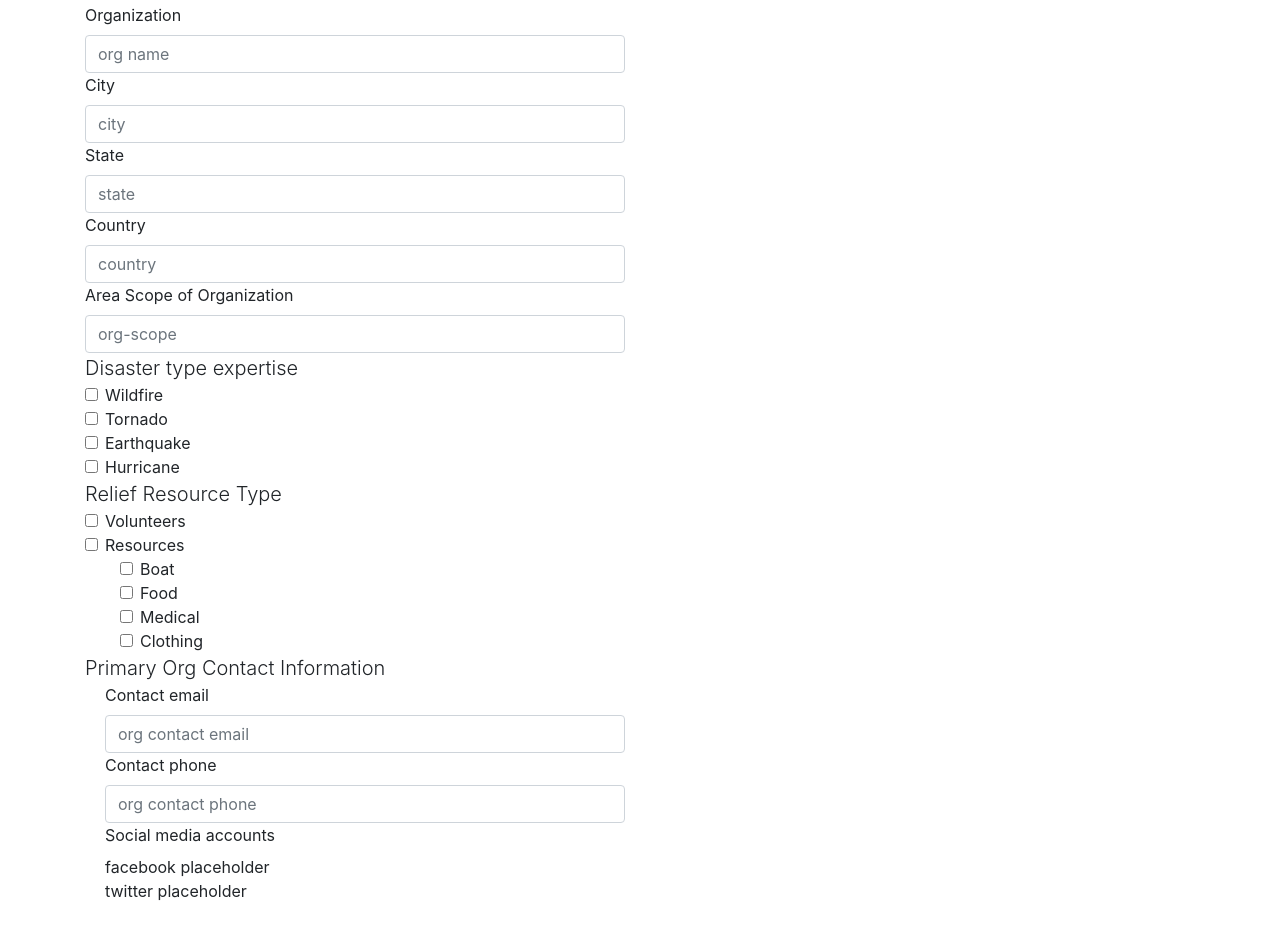
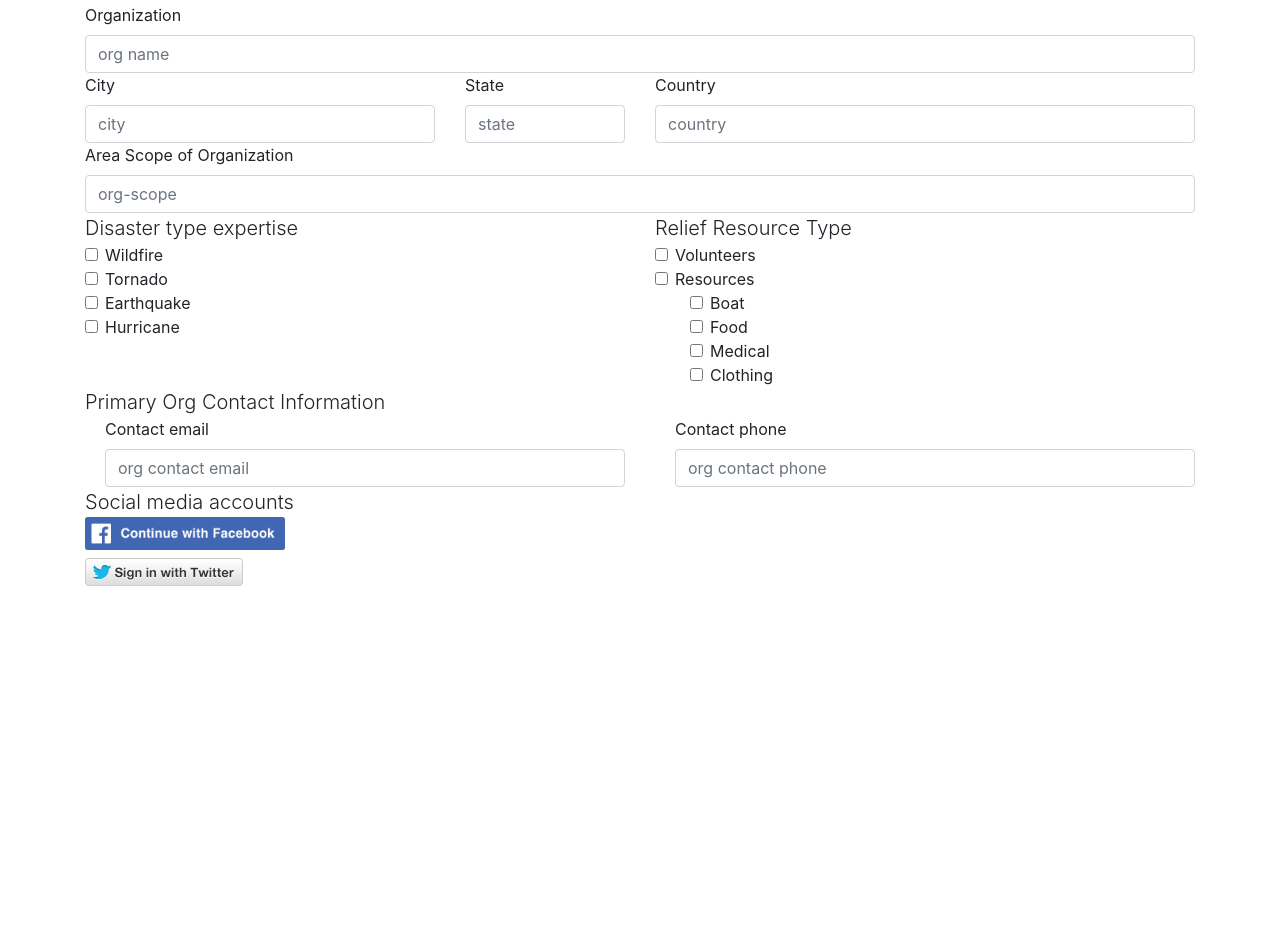
Before and after one commit to PaulACoroneos/ReElevate, a plain HTML site: page assets/pages/organization.html in a window 1280 px wide. Shown: the part 241-1168 px from the top of the page. After the commit the page ends 851 px from the top, so only its background shows below. Drawn offline with nearby package versions, Linux system fonts and the light colour scheme.

Commit message:
updated sql script and added schema.png

```diff
--- a/assets/pages/organization.html
+++ b/assets/pages/organization.html
@@ -55,30 +55,36 @@
             <p class="lead">Welcome organization owner. Please signup below!</p>
         </div>
         <div class="row">
-            <div class="col-6">
+            <div class="col-12">
                 <form class="needs-validation" novalidate="">
                     <div class="row">
                         <div class="col-12">
                             <label for="organization">Organization</label>
                             <input id="organization" class="form-control" placeholder="org name" value="" required="" type="text">
                         </div>
-                        <div class="col-12">
+                    </div>
+                    <div class="row">
+                        <div class="col-4">
                             <label for="city">City</label>
                             <input id="city" class="form-control" placeholder="city" value="" required="" type="text">
                         </div>
-                        <div class="col-12">
+                        <div class="col-2">
                             <label for="state">State</label>
                             <input id="state" class="form-control" placeholder="state" value="" required="" type="text">
                         </div>
-                        <div class="col-12">
+                        <div class="col-6">
                             <label for="country">Country</label>
                             <input id="country" class="form-control" placeholder="country" value="" required="" type="text">
                         </div>
+                    </div>
+                    <div class="row">
                         <div class="col-12">
                             <label for="org-scope">Area Scope of Organization</label>
                             <input id="org-scope" class="form-control" placeholder="org-scope" value="" required="" type="text">
                         </div>
-                        <div class="col-12">
+                    </div>
+                    <div class="row">
+                        <div class="col-6">
                             <div class="lead">Disaster type expertise</div>
                             <div class="form-check">
                                 <input class="form-check-input" type="checkbox" value="" id="wildfire">
@@ -97,7 +103,7 @@
                                 <label class="form-check-label" for="hurricane">Hurricane</label>
                             </div>
                         </div>
-                        <div class="col-12">
+                        <div class="col-6">
                             <div class="lead">Relief Resource Type</div>
                             <div class="form-check">
                                 <input class="form-check-input" type="checkbox" value="" id="relief-volunteer">
@@ -126,23 +132,25 @@
                                 </div>
                             </div>
                         </div>
-                        <div class="col-12">
-                            <div class="lead">Primary Org Contact Information</div>
+                    </div>
+                    <div class="lead">Primary Org Contact Information</div>
+                    <div class="row">
+                        <div class="col-6">
                             <div class="form-check">
                                 <label for="org-contact-email">Contact email</label>
                                 <input id="org-contact-email" class="form-control" placeholder="org contact email" value="" required="" type="email">
                             </div>
+                        </div>
+                        <div class="col-6">
                             <div class="form-check">
                                 <label for="org-contact-phone">Contact phone</label>
                                 <input id="org-contact-phone" class="form-control" placeholder="org contact phone" value="" required="" type="email">
                             </div>
-                            <div class="form-check">
-                                <label for="org-contact-social-media">Social media accounts</label>
-                                <div>facebook placeholder</div>
-                                <div>twitter placeholder</div>
-                            </div>
                         </div>
                     </div>
+                    <div class="lead">Social media accounts</div>
+                    <div><img id="facebook" class="mb-2" src="../images/facebook.png" alt="facebook placeholder"></div>
+                    <div><img src="../images/twitter.png" alt="twitter placeholder"></div>
                 </form>
             </div>
         </div>
```
Also changed, not shown: database/schema.png (added), 1 other file.
